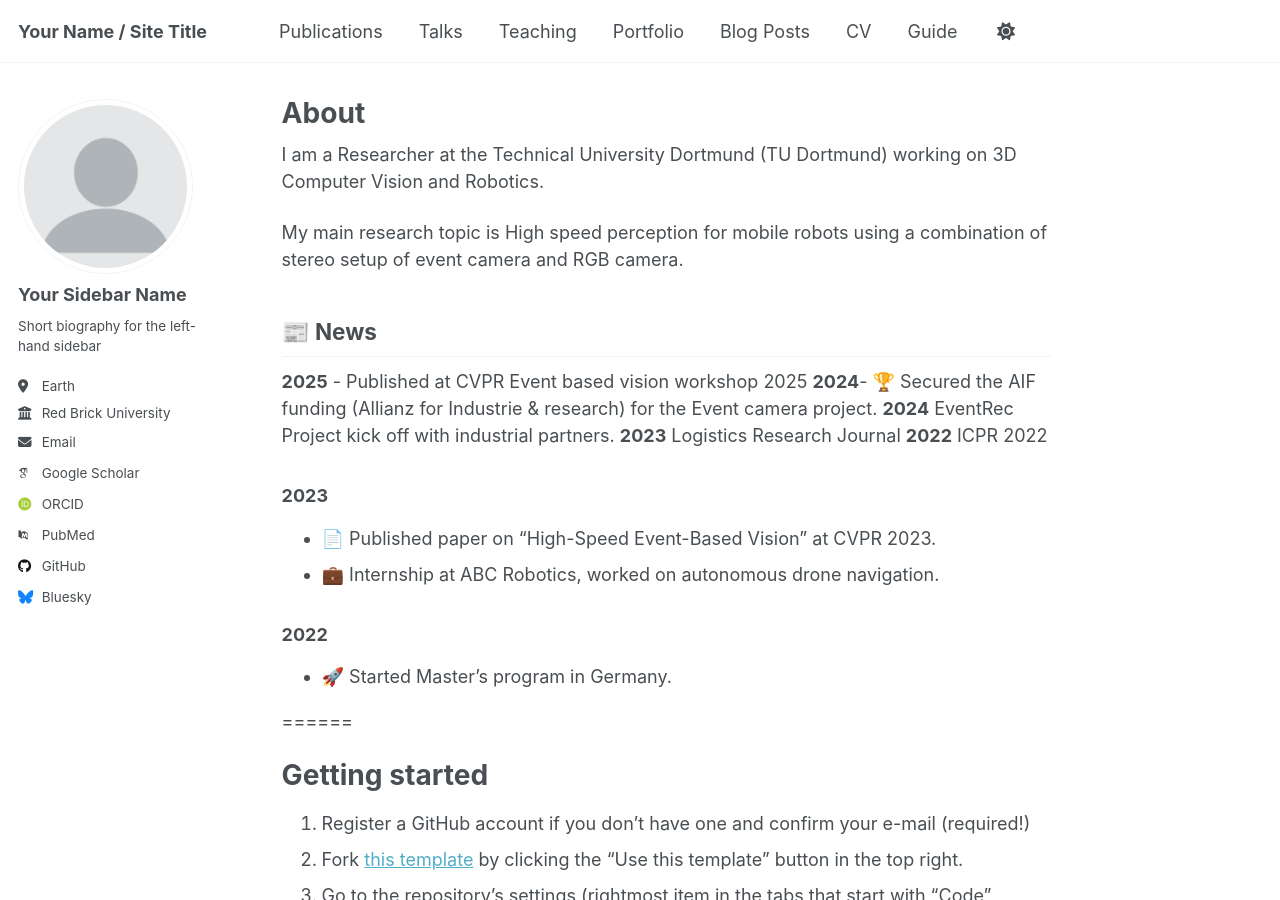
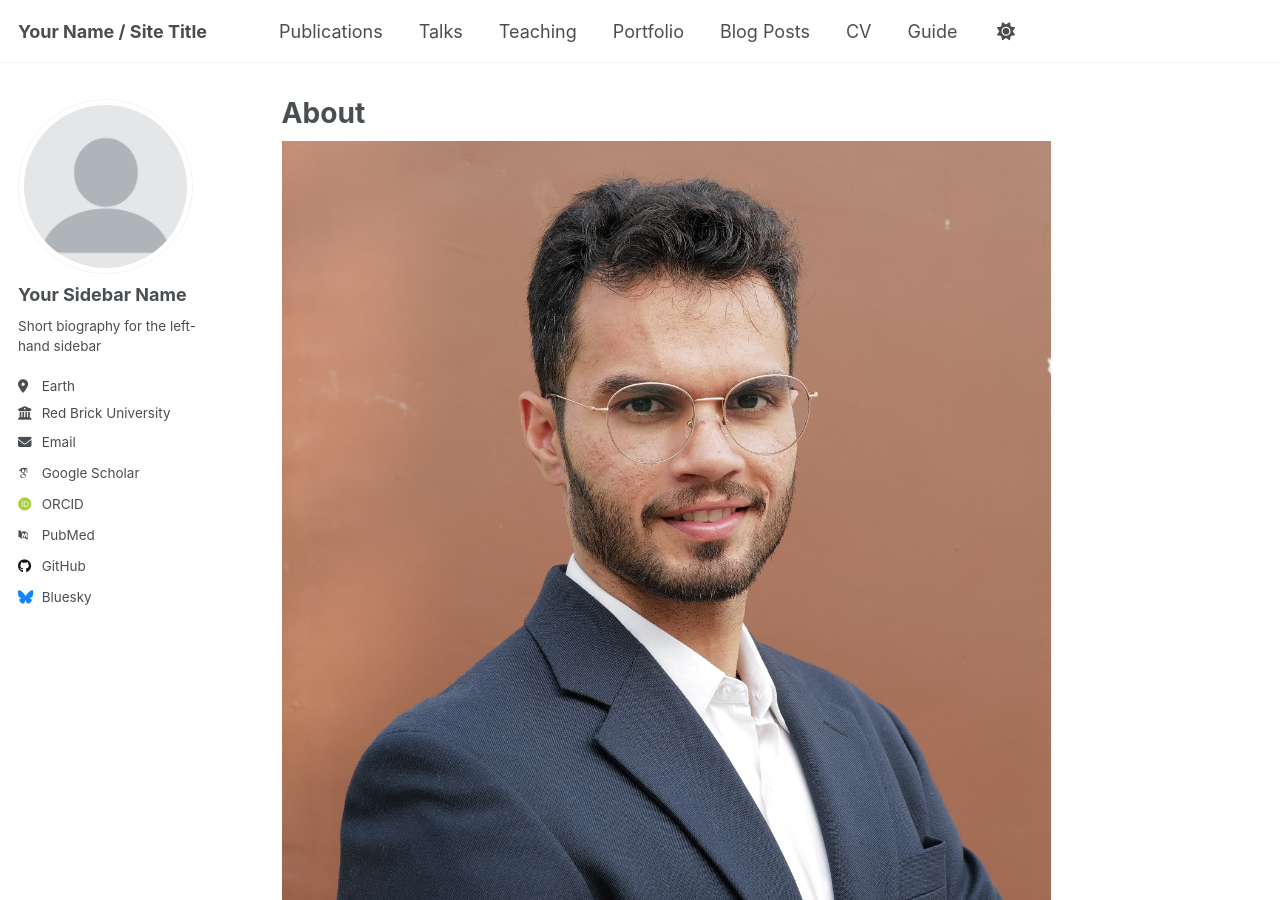
Before and after one commit to shrutarv/shrutarv.github.io, a Jekyll site: the page built from _pages/about.md, in a window 1280 px wide and 900 px high. Built offline with Jekyll 4.4.1, drawn with Linux system fonts in a browser that asks for light colours; some web fonts are replaced.

Commit message:
Update about.md

```diff
--- a/_pages/about.md
+++ b/_pages/about.md
@@ -6,6 +6,7 @@ redirect_from:
   - /about/
   - /about.html
 ---
+![Profile picture](/images/shrutarv.jpg)
 
 I am a Researcher at the Technical University Dortmund (TU Dortmund) working on 3D Computer Vision and Robotics.
 
```
